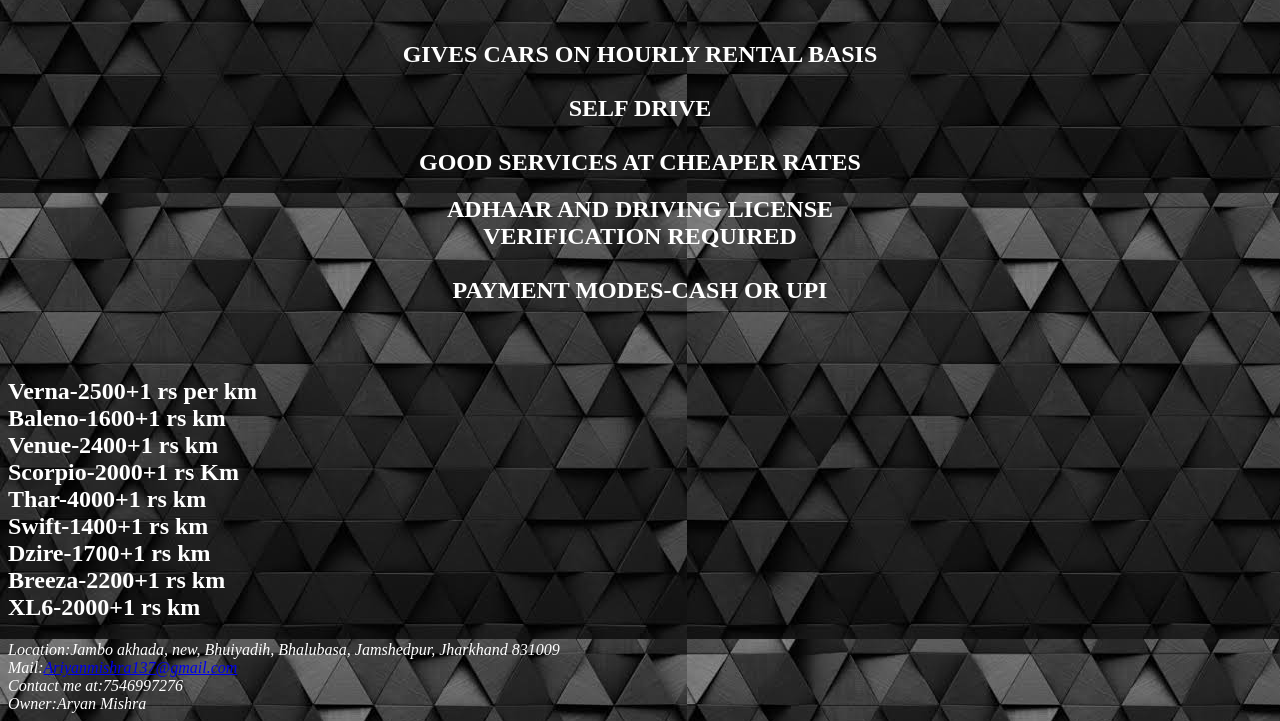
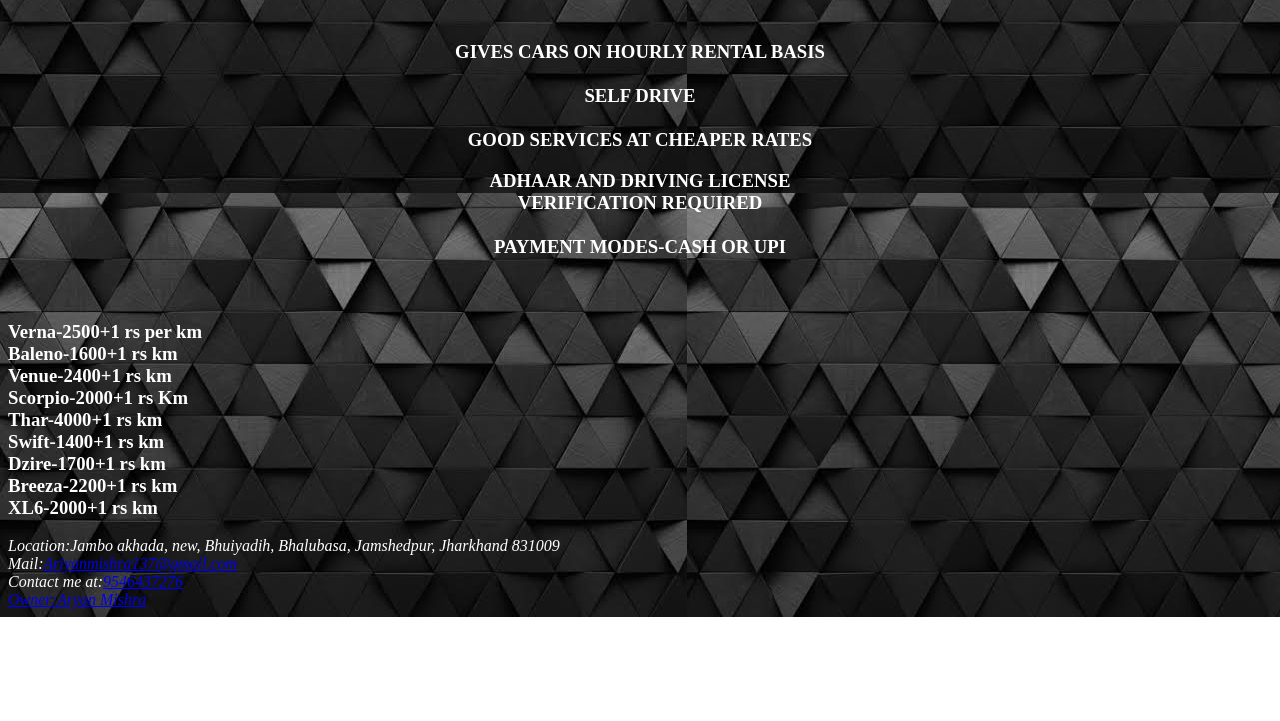
Before and after one commit to aryanmishra137/AMR-WHEELS, a plain HTML site: page index.html in a window 1280 px wide. Shown: the part 253-974 px from the top of the page. After the commit the page ends 870 px from the top, so only its background shows below. Drawn offline with Linux system fonts and the light colour scheme.

Commit message:
Update index.html

```diff
--- a/index.html
+++ b/index.html
@@ -13,14 +13,14 @@
 <body>
     <h1>AMR <br> WHEELS</h1>
     <div class="leftText">
-    <h2>GIVES CARS ON HOURLY RENTAL BASIS<br><br>SELF DRIVE<br><br>GOOD SERVICES AT CHEAPER RATES</h2>
+    <h3>GIVES CARS ON HOURLY RENTAL BASIS<br><br>SELF DRIVE<br><br>GOOD SERVICES AT CHEAPER RATES</h3>
     </div>
     <div class="rightText">
-    <h2>ADHAAR AND DRIVING LICENSE<br> VERIFICATION REQUIRED<br><br>PAYMENT MODES-CASH OR UPI</h2>
+    <h3>ADHAAR AND DRIVING LICENSE<br> VERIFICATION REQUIRED<br><br>PAYMENT MODES-CASH OR UPI</h3>
     </div>
     <img src="logo1.jpg" alt="Logo" shape="circle" class="logo" />
     <div class="details">
-    <h2><br><br>Verna-2500+1 rs per km<br>
+    <h3><br><br>Verna-2500+1 rs per km<br>
         Baleno-1600+1 rs km<br>
         Venue-2400+1 rs km<br>
         Scorpio-2000+1 rs Km<br>
@@ -28,11 +28,11 @@
         Swift-1400+1 rs km<br>
         Dzire-1700+1 rs km<br>
         Breeza-2200+1 rs km<br>
-        XL6-2000+1 rs km</h2>
+        XL6-2000+1 rs km</h3>
     <address>
         Location:Jambo akhada, new, Bhuiyadih, Bhalubasa, Jamshedpur, Jharkhand 831009<br>
         Mail:<a href=mailto:"Ariyanmishra137@gmail.com">Ariyanmishra137@gmail.com</a><br>
-        Contact me at:7546997276<br>
+        Contact me at:<a href="9546437276">9546437276<br>
         Owner:Aryan Mishra
     </address>
     <!--     <img src="OIP.jpg" alt="Logo2" class="logo2"> -->
```
